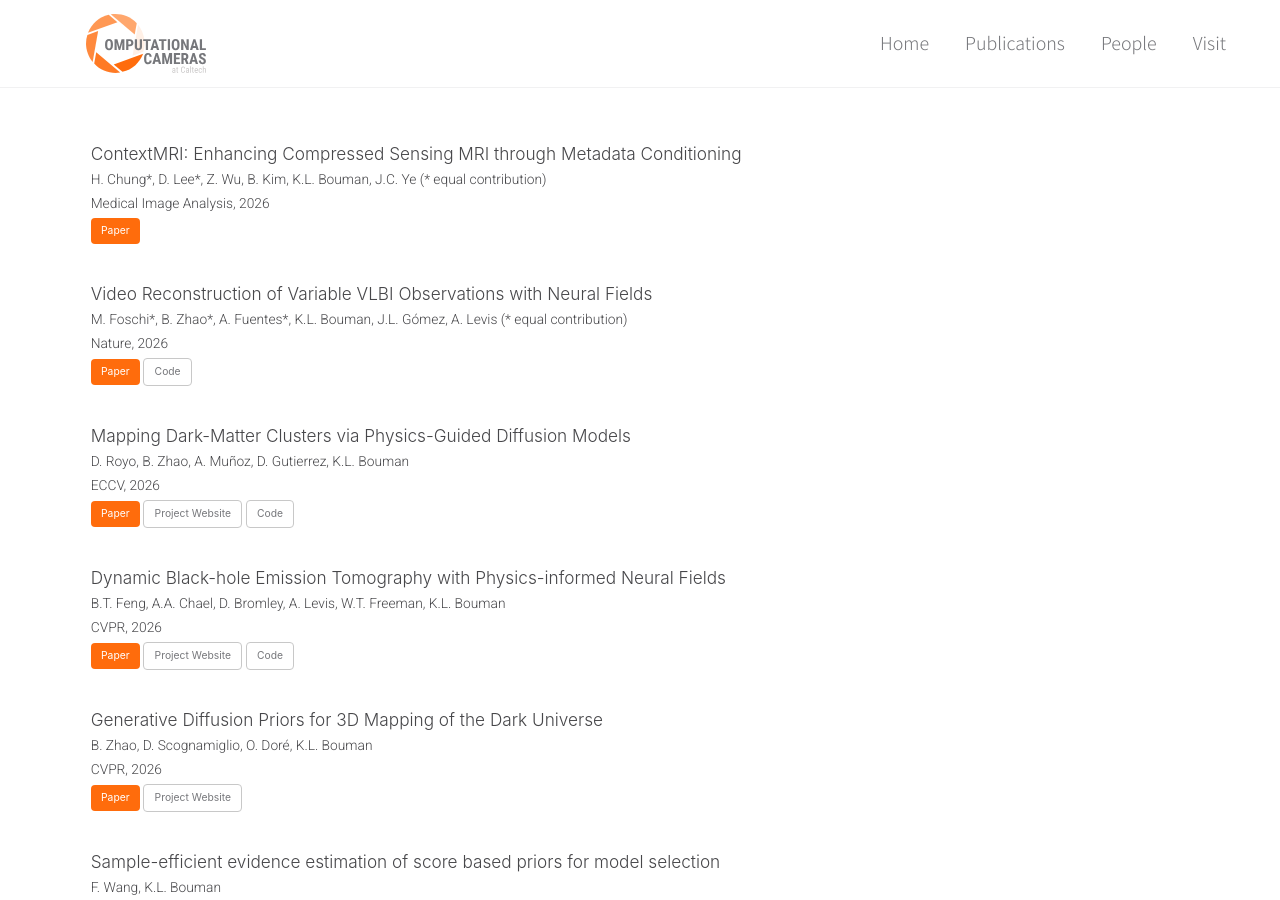
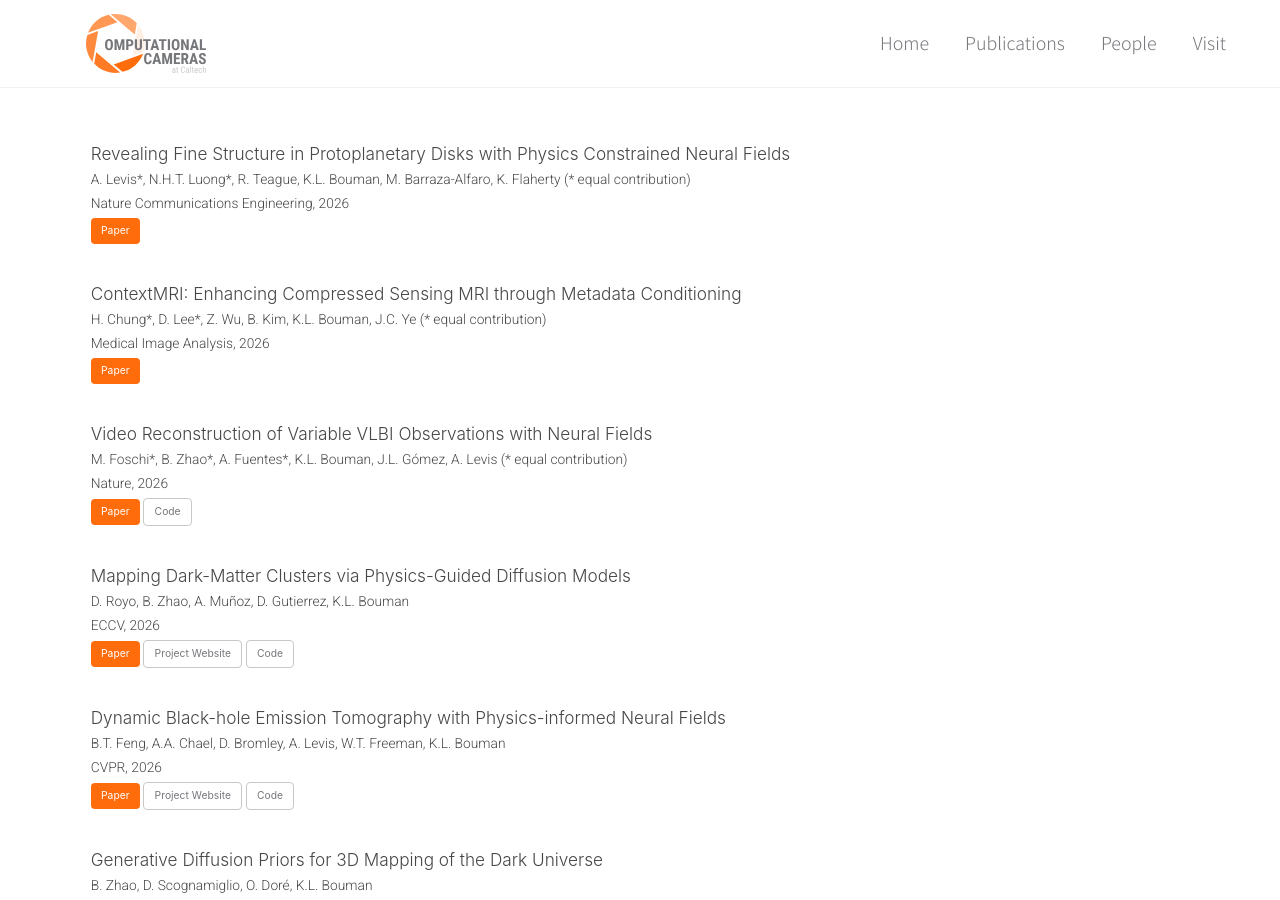
Before and after one commit to boumangroup/boumangroup.github.io, a Jekyll site: the page built from _pages/publications.html, in a window 1280 px wide and 900 px high. Built offline with Jekyll 4.4.1, drawn with Linux system fonts in a browser that asks for light colours; a script that is not in the unit is left out.

Commit message:
add yang, add nature comms paper, update nitika

```diff
--- a/_data/people.yml
+++ b/_data/people.yml
@@ -39,6 +39,10 @@
   title: "Schmidt Scholar"
   photo: people/andrew.jpg
 alumni:
+- name: "Yang Liu"
+  link: "https://liuyang12.github.io/"
+  title: "Assistant Professor, Hong Kong University"
+  photo: people/yangliu.jpeg
 - name: "Elena Williams"
   link: ""
   title: "Schmidt Scholar Alum"
@@ -72,7 +76,7 @@
   title: "MS Alum"
   photo: people/hrajaobe.jpg
 - name: "Nitika Yadlapalli Yurk"
-  title: "NASA Postdoctoral Program Fellow at JPL"
+  title: "Zoox"
   photo: people/nyadlapa.jpeg
 - name: "He Sun"
   link: "https://ai4scientificimaging.org/"
--- a/_data/publications.yml
+++ b/_data/publications.yml
@@ -98,6 +98,11 @@
   #   links:
   #     - "[Paper](https://arxiv.org/abs/2504.08046){: .btn .btn--orange}"
   #     - "[Project Website](https://diff-usion.cs.columbia.edu/){: .btn .btn--inverse}"
+  - title: "Revealing Fine Structure in Protoplanetary Disks with Physics Constrained Neural Fields"
+    authors: "A. Levis\\*, N.H.T. Luong\\*, R. Teague, K.L. Bouman, M. Barraza-Alfaro, K. Flaherty (\\* equal contribution)"
+    venue: "Nature Communications Engineering, 2026"
+    links:
+      - "[Paper](https://arxiv.org/abs/2509.03623){: .btn .btn--orange}"
   - title: "ContextMRI: Enhancing Compressed Sensing MRI through Metadata Conditioning"
     authors: "H. Chung\\*, D. Lee\\*, Z. Wu, B. Kim, K.L. Bouman, J.C. Ye (\\* equal contribution)"
     venue: "Medical Image Analysis, 2026"
```
Also changed, not shown: images/people/yangliu.jpeg (added).
